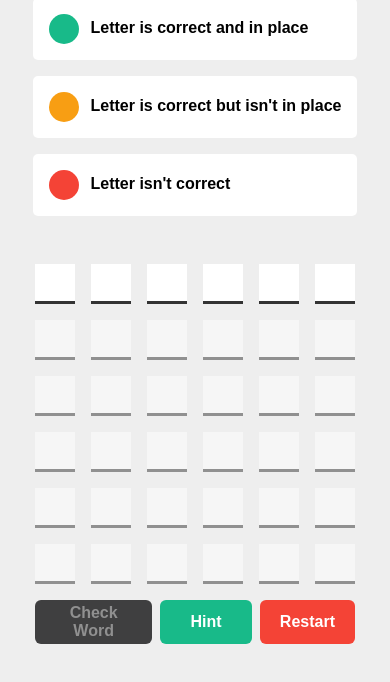
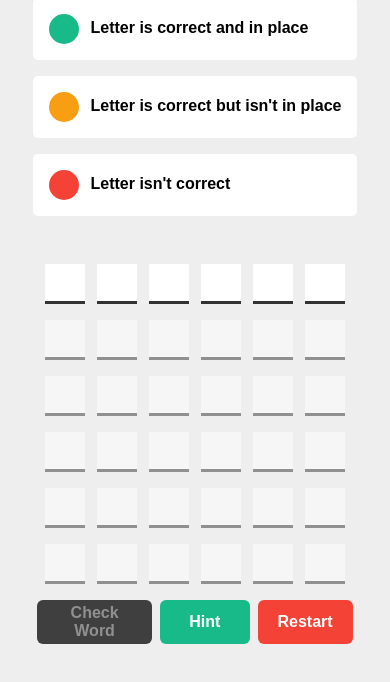
Before and after one commit to Eyad-Sharkawy/Guess-The-Word, a website built with Vite: page index.html in a window 390 px wide. Shown: the part 156-838 px from the top of the page. Built offline with nearby package versions, Linux system fonts and the light colour scheme; no server answers.

Commit message:
Reduces the gaps bettween the inputs for smaller screens

```diff
--- a/src/styles/style.css
+++ b/src/styles/style.css
@@ -219,10 +219,20 @@ main {
 }
 
 @media (max-width: 400px) {
+    .game__rows {
+        align-items: center;
+        justify-content: center;
+    }
+
+    .game__inputs {
+        gap: 0.75rem;
+    }
+
     .game__input-letter {
         flex: 0 0 40px;
         height: 40px;
         max-width: 40px;
+        font-size: 1.5rem;
     }
 
     .game__btn {
@@ -231,6 +241,10 @@ main {
 }
 
 @media (max-width: 330px) {
+    .game__inputs {
+        gap: 0.5rem;
+    }
+
     .game__input-letter {
         flex: 0 0 30px;
         height: 30px;
```
